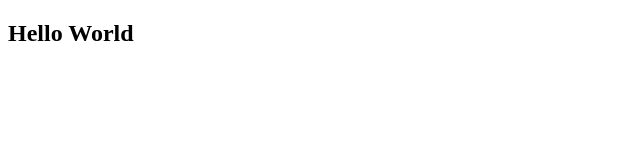
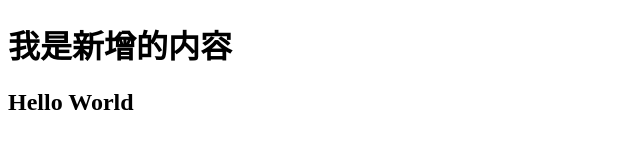
Before and after one commit to CNzlz/github-demo, a plain HTML site: page index.html in a window 1280 px wide. Shown: the whole page, without its empty margins (0-640 px from the left). Drawn offline with Linux system fonts and the light colour scheme.

Commit message:
修改了index文件

```diff
--- a/index.html
+++ b/index.html
@@ -9,6 +9,7 @@
 </head>
 
 <body>
+  <h1>我是新增的内容</h1>
   <h2>Hello World</h2>
 </body>
 
```
